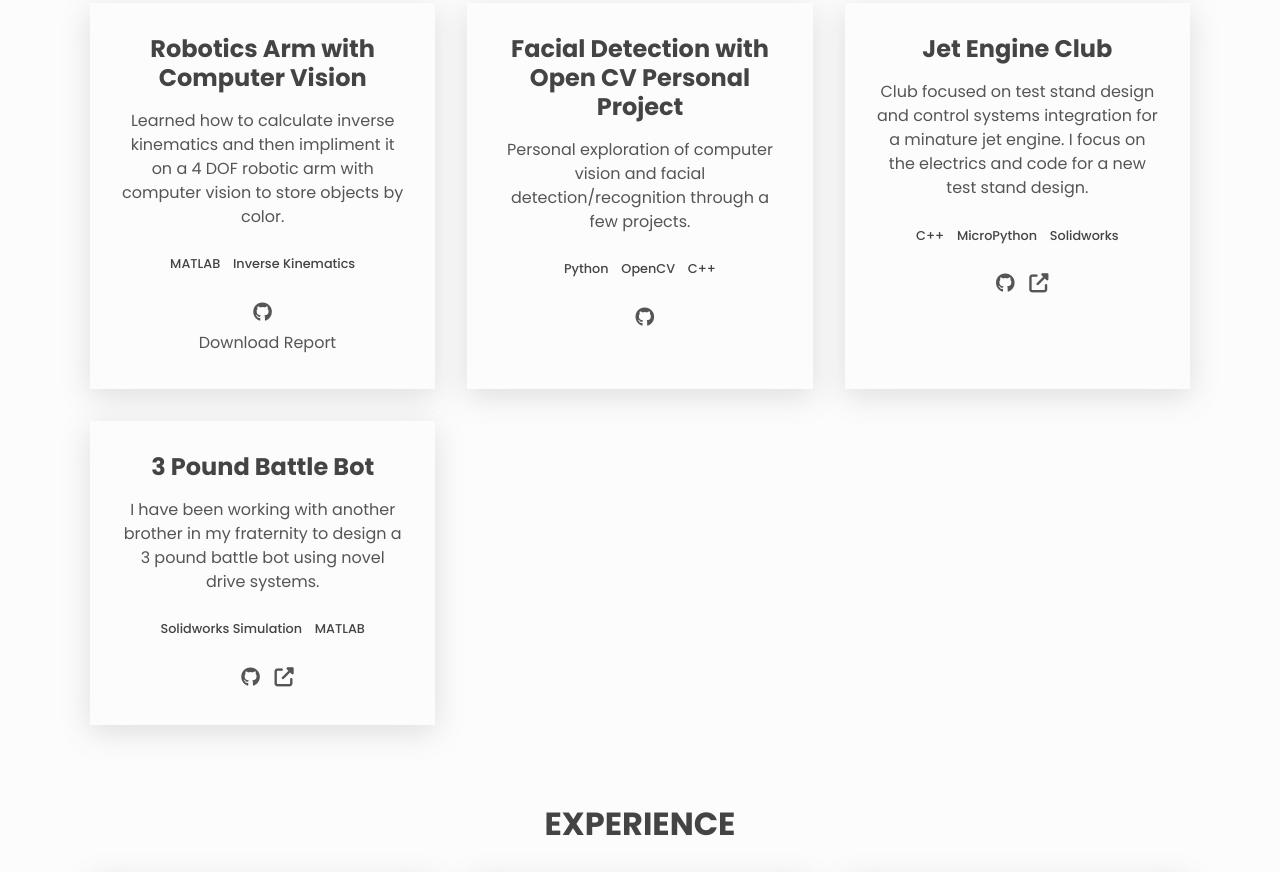
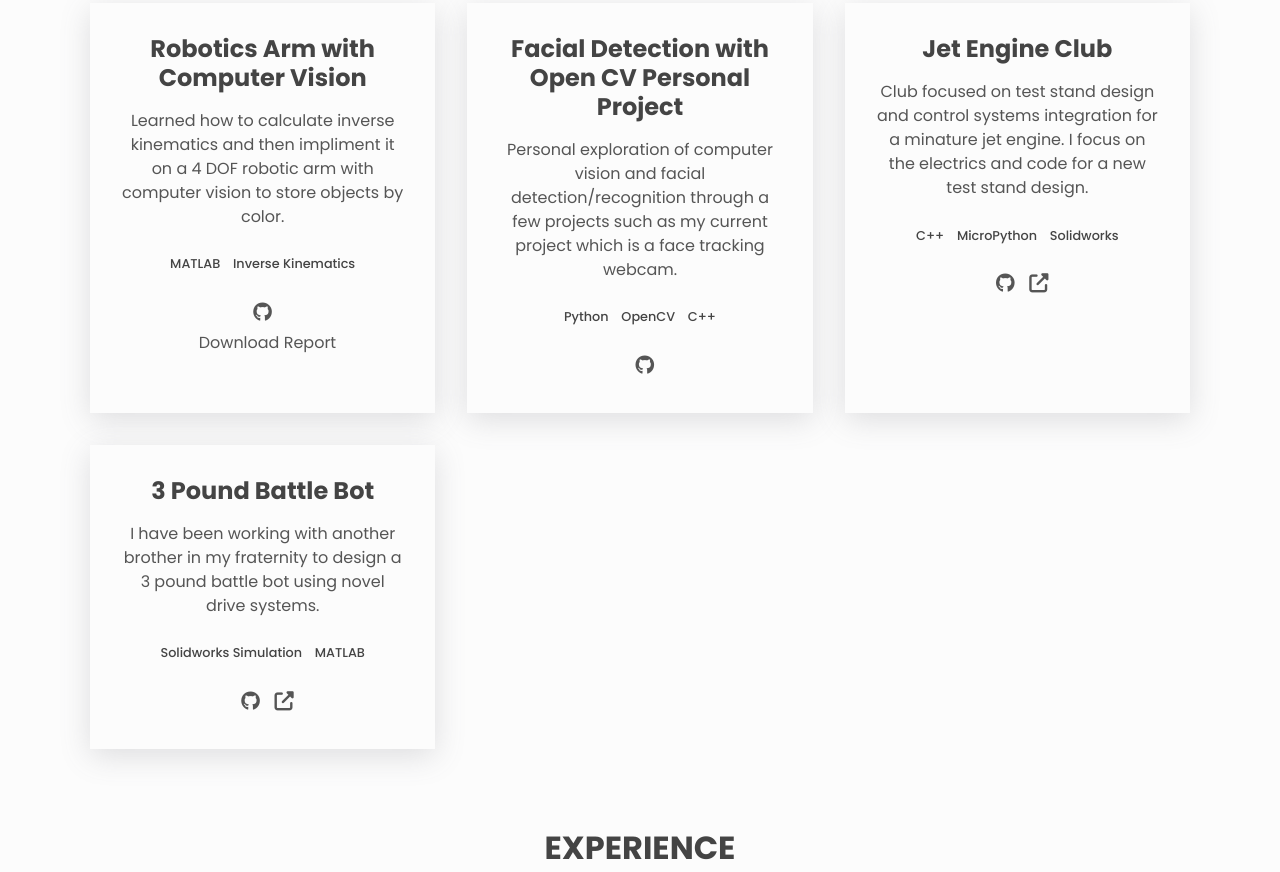
Before and after one commit to somguynamedseb/somguynamedseb.github.io, a plain HTML site: page index.html in a window 1280 px wide. Shown: the part 823-1695 px from the top of the page. Drawn offline with Linux system fonts and the light colour scheme.

Commit message:
final project update

```diff
--- a/index.html
+++ b/index.html
@@ -119,7 +119,8 @@
           <div class="project">
             <h3>Facial Detection with Open CV Personal Project</h3>
             <p class="project__description">
-              Personal exploration of computer vision and facial detection/recognition through a few projects.
+              Personal exploration of computer vision and facial detection/recognition through a few projects such as my
+              current project which is a face tracking webcam.
             </p>
             <ul class="project__stack">
               <li class="project__stack-item">Python</li>
```
